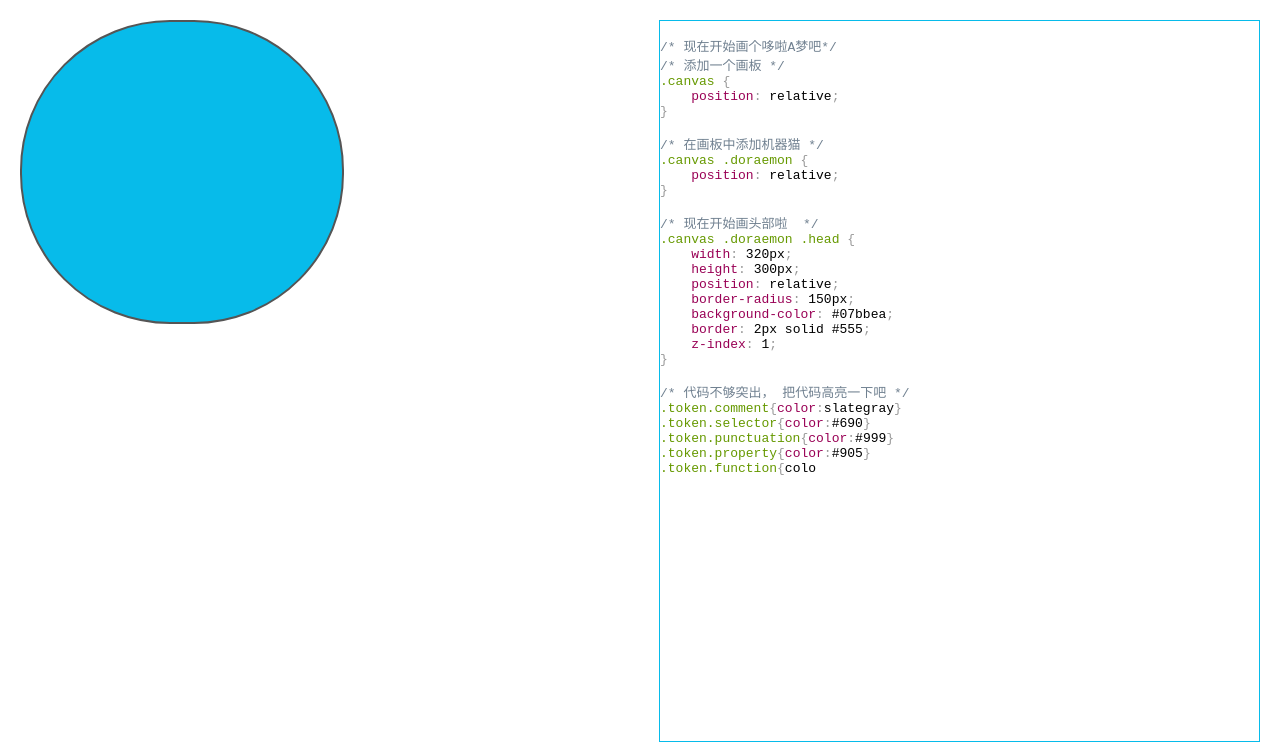
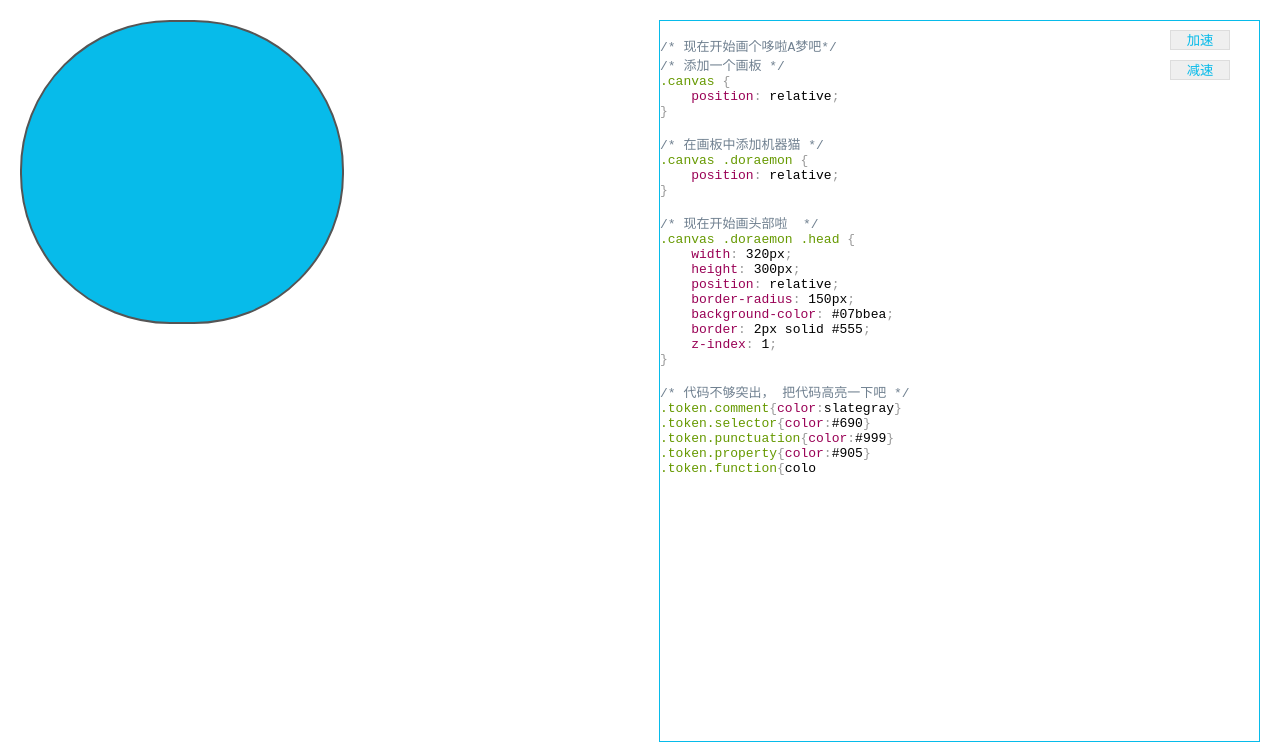
Before and after one commit to HongTao-Huang/js-animation-Doraemon, a plain HTML site: page index.html in a window 1280 px wide. Drawn offline with Linux system fonts and the light colour scheme.

Commit message:
添加按钮

```diff
--- a/css/app.css
+++ b/css/app.css
@@ -17,8 +17,24 @@ body{
 
 .code{
     border: 1px solid #07bbea;
-    /*overflow:-Scroll;*/
     overflow-y:hidden;
+}
+
+.button{
+    color: #07bbea;
+    border: none;
+    height: 20px;
+    line-height: 20px;
+    width: 60px;
+    position: fixed;
+    right: 50px;
+    top: 60px;
+    border: 1px solid #ddd;
+    box-shadow: 3 2 1 0 rgba(0 , 0 , 0 , 0.2);
+}
+
+.up{
+    top: 30px;
 }
 
 .token.selector,.token.punctuation,.token.property,.token.comment,.token.function{
--- a/index.html
+++ b/index.html
@@ -55,6 +55,8 @@
     </div>
 </div>
 <pre class="code"></pre>
+<button class="button up">加速</button>
+<button class="button down">减速</button>
 <script src="vender/prism/prism.js"></script>
 <script type="text/javascript" src="js/main.js"></script>
 </body>
```
